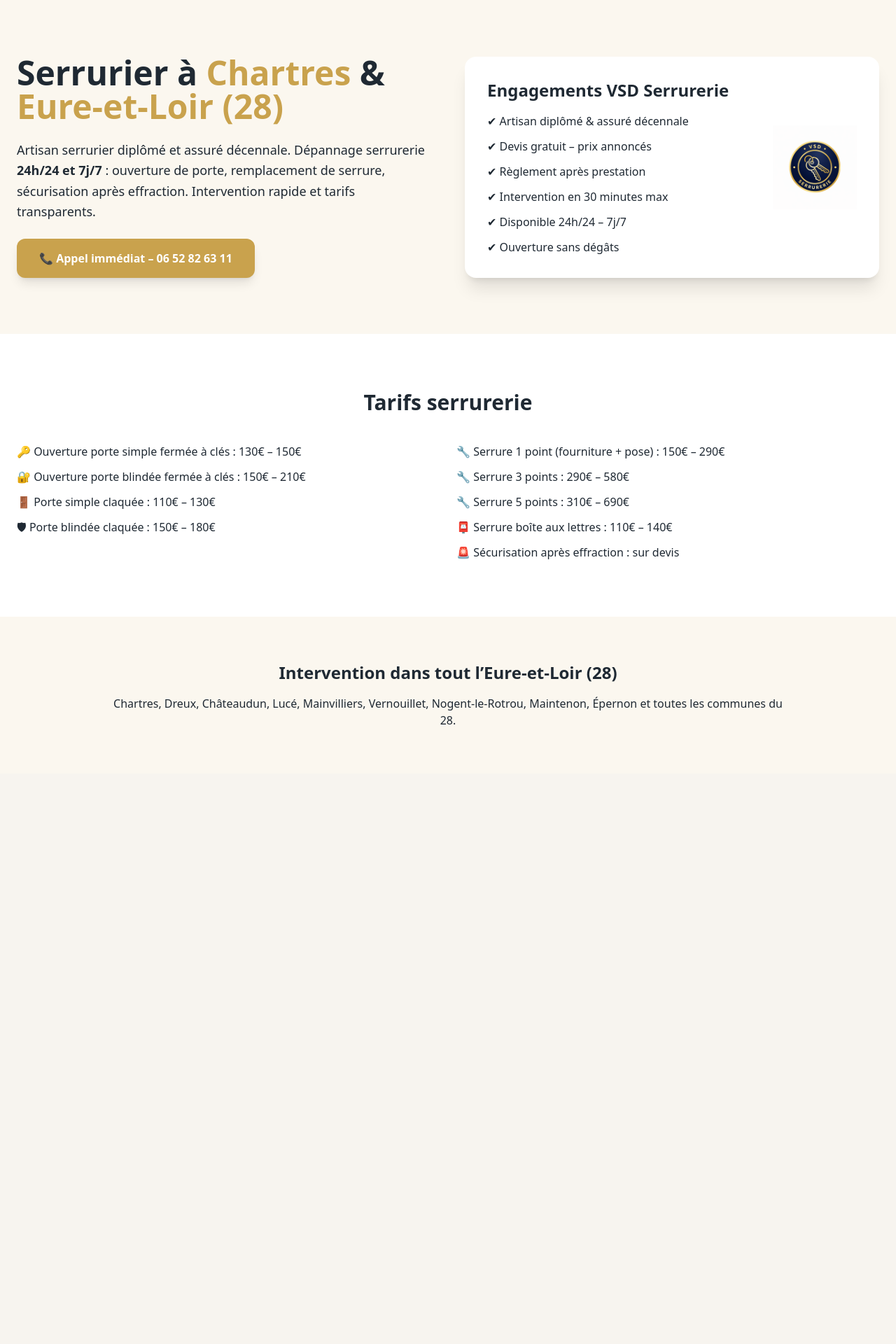
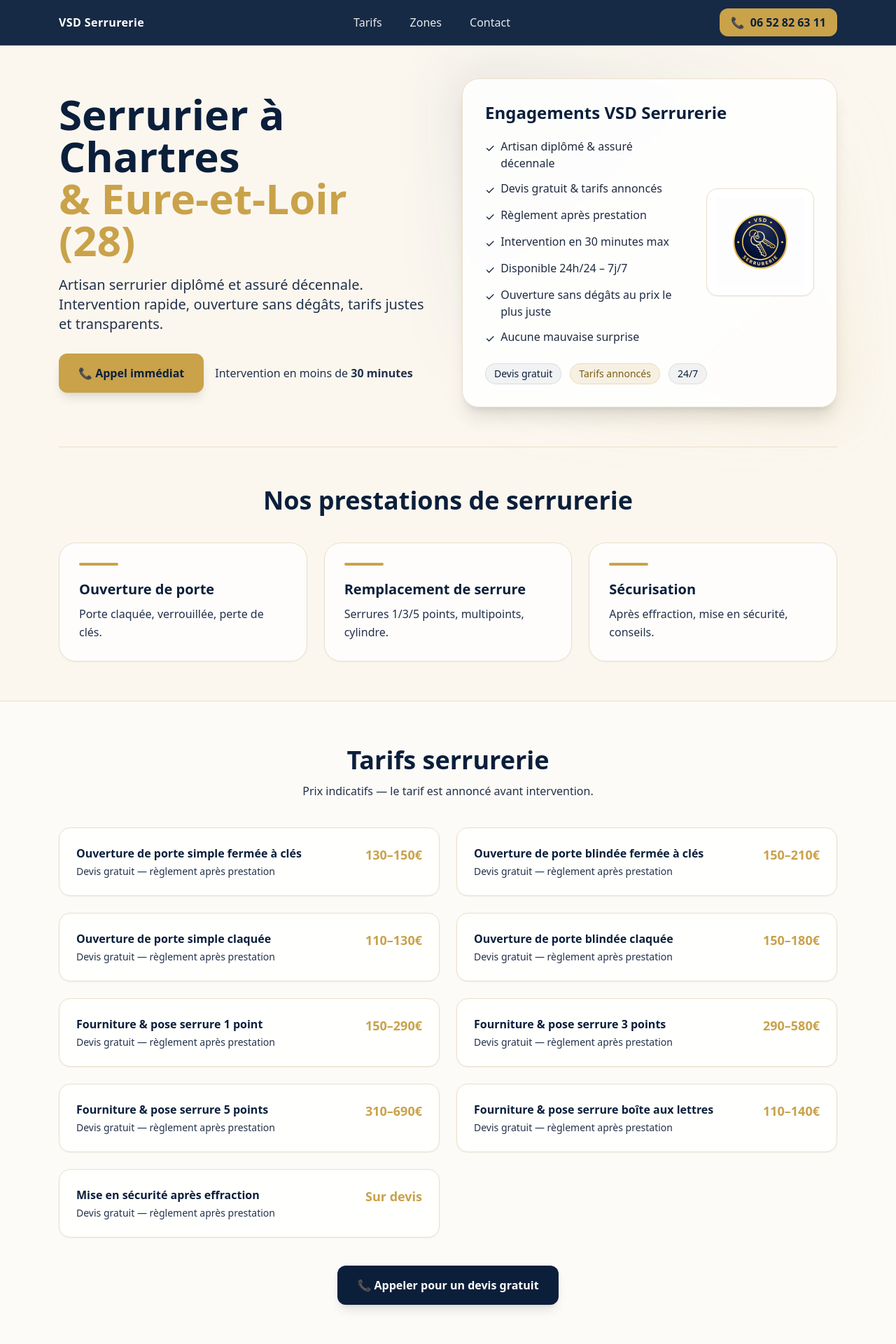
Before and after one commit to vsd-errurerie/vsd-serrurerie, a Next.js app: page / in a window 1280 px wide. Shown: the top 1920 px of the page at 70% size. Before the commit the page ends 1105 px from the top, so only its background shows below. Built offline with nearby package versions, Linux system fonts and the light colour scheme.

Commit message:
Update page.jsx

```diff
--- a/app/page.jsx
+++ b/app/page.jsx
@@ -1,102 +1,314 @@
 "use client";
 
-import Image from "next/image";
-
-export const metadata = {
-  title: "Serrurier à Chartres & Eure-et-Loir (28) – Dépannage 24h/24 | VSD Serrurerie",
-  description:
-    "VSD Serrurerie, artisan serrurier à Chartres et dans tout l’Eure-et-Loir (28). Dépannage 24h/24 et 7j/7, ouverture de porte sans dégâts, prix annoncés, intervention rapide.",
-};
+import React from "react";
 
 export default function HomePage() {
+  const [shrink, setShrink] = React.useState(false);
+
+  React.useEffect(() => {
+    const onScroll = () => setShrink(window.scrollY > 18);
+    onScroll();
+    window.addEventListener("scroll", onScroll, { passive: true });
+    return () => window.removeEventListener("scroll", onScroll);
+  }, []);
+
+  const phone = "06 52 82 63 11";
+  const phoneHref = "tel:0652826311";
+
+  const tarifs = [
+    { title: "Ouverture de porte simple fermée à clés", price: "130–150€" },
+    { title: "Ouverture de porte blindée fermée à clés", price: "150–210€" },
+    { title: "Ouverture de porte simple claquée", price: "110–130€" },
+    { title: "Ouverture de porte blindée claquée", price: "150–180€" },
+    { title: "Fourniture & pose serrure 1 point", price: "150–290€" },
+    { title: "Fourniture & pose serrure 3 points", price: "290–580€" },
+    { title: "Fourniture & pose serrure 5 points", price: "310–690€" },
+    { title: "Fourniture & pose serrure boîte aux lettres", price: "110–140€" },
+    { title: "Mise en sécurité après effraction", price: "Sur devis" },
+  ];
+
+  const engagements = [
+    "Artisan diplômé & assuré décennale",
+    "Devis gratuit & tarifs annoncés",
+    "Règlement après prestation",
+    "Intervention en 30 minutes max",
+    "Disponible 24h/24 – 7j/7",
+    "Ouverture sans dégâts au prix le plus juste",
+    "Aucune mauvaise surprise",
+  ];
+
   return (
-    <main className="bg-[#fbf7ef] text-[#1f2933]">
+    <div className="min-h-screen bg-[#fbf7ef] text-[#0b1220]">
+      {/* HEADER */}
+      <header
+        className={[
+          "fixed top-0 left-0 right-0 z-50",
+          "border-b border-white/10",
+          "bg-[#0B1F3B]/95 backdrop-blur-md",
+          "transition-all duration-300",
+          shrink ? "py-2 shadow-lg" : "py-3 shadow-sm",
+        ].join(" ")}
+      >
+        <div className="mx-auto max-w-6xl px-5 flex items-center justify-between">
+          {/* Brand */}
+          <div className="flex items-center gap-3">
+            <span className="text-white font-semibold tracking-wide">
+              VSD Serrurerie
+            </span>
+          </div>
+
+          {/* Nav */}
+          <nav className="hidden md:flex items-center gap-10 text-white/90 font-medium">
+            <a href="#tarifs" className="hover:text-white transition">
+              Tarifs
+            </a>
+            <a href="#zones" className="hover:text-white transition">
+              Zones
+            </a>
+            <a href="#contact" className="hover:text-white transition">
+              Contact
+            </a>
+          </nav>
+
+          {/* Phone CTA */}
+          <a
+            href={phoneHref}
+            className="inline-flex items-center gap-2 rounded-xl px-4 py-2 font-semibold
+                       bg-[#C9A24A] text-[#0B1F3B] shadow hover:opacity-95 active:scale-[0.99] transition"
+          >
+            📞 <span>{phone}</span>
+          </a>
+        </div>
+      </header>
+
       {/* HERO */}
-      <section className="max-w-7xl mx-auto px-6 py-20 grid md:grid-cols-2 gap-12 items-center">
-        <div>
-          <h1 className="text-4xl md:text-5xl font-extrabold leading-tight mb-6">
-            Serrurier à <span className="text-[#c9a24d]">Chartres</span> &{" "}
-            <span className="text-[#c9a24d]">Eure-et-Loir (28)</span>
+      <section className="pt-24 md:pt-28">
+        <div className="mx-auto max-w-6xl px-5">
+          <div className="grid md:grid-cols-2 gap-10 items-center">
+            {/* Left */}
+            <div className="animate-[fadeIn_.6s_ease-out]">
+              <h1 className="text-4xl md:text-6xl font-extrabold leading-tight text-[#0B1F3B]">
+                Serrurier à Chartres
+                <br />
+                <span className="text-[#C9A24A]">&amp; Eure-et-Loir (28)</span>
               </h1>
 
-          <p className="text-lg mb-6 leading-relaxed">
-            Artisan serrurier diplômé et assuré décennale. Dépannage serrurerie
-            <strong> 24h/24 et 7j/7</strong> : ouverture de porte, remplacement de
-            serrure, sécurisation après effraction. Intervention rapide et
-            tarifs transparents.
+              <p className="mt-5 text-lg md:text-xl text-[#22314a] leading-relaxed max-w-xl">
+                Artisan serrurier diplômé et assuré décennale. Intervention rapide,
+                ouverture sans dégâts, tarifs justes et transparents.
               </p>
 
+              <div className="mt-7 flex flex-col sm:flex-row gap-4 sm:items-center">
                 <a
-            href="tel:0652826311"
-            className="inline-flex items-center gap-2 bg-[#c9a24d] text-white px-8 py-4 rounded-xl shadow-lg hover:opacity-90 transition font-semibold"
+                  href={phoneHref}
+                  className="inline-flex items-center justify-center gap-2 rounded-xl px-7 py-4
+                             bg-[#C9A24A] text-[#0B1F3B] font-bold shadow-lg
+                             hover:opacity-95 active:scale-[0.99] transition"
                 >
-            📞 Appel immédiat – 06 52 82 63 11
+                  📞 Appel immédiat
                 </a>
+                <span className="text-[#22314a]">
+                  Intervention en moins de <b>30 minutes</b>
+                </span>
+              </div>
             </div>
 
-        {/* ENGAGEMENTS */}
-        <div className="bg-white rounded-2xl shadow-xl p-8 flex gap-6 items-center">
-          <div className="flex-1">
-            <h2 className="text-2xl font-bold mb-4">
+            {/* Right / Engagements card */}
+            <div className="relative">
+              <div className="absolute -inset-4 rounded-[28px] bg-gradient-to-br from-[#0B1F3B]/10 via-transparent to-[#C9A24A]/15 blur-2xl" />
+              <div className="relative bg-white/90 border border-[#eadfca] rounded-3xl shadow-xl p-7 md:p-8">
+                <h2 className="text-2xl font-extrabold text-[#0B1F3B]">
                   Engagements VSD Serrurerie
                 </h2>
-            <ul className="space-y-3">
-              <li>✔ Artisan diplômé & assuré décennale</li>
-              <li>✔ Devis gratuit – prix annoncés</li>
-              <li>✔ Règlement après prestation</li>
-              <li>✔ Intervention en 30 minutes max</li>
-              <li>✔ Disponible 24h/24 – 7j/7</li>
-              <li>✔ Ouverture sans dégâts</li>
+
+                <div className="mt-5 grid grid-cols-1 sm:grid-cols-[1fr_auto] gap-6 items-center">
+                  <ul className="space-y-3 text-[#1f2b40]">
+                    {engagements.map((t) => (
+                      <li key={t} className="flex gap-2">
+                        <span className="mt-[2px] text-[#0B1F3B]">✓</span>
+                        <span>{t}</span>
+                      </li>
+                    ))}
                   </ul>
+
+                  {/* Logo */}
+                  <div className="flex justify-center sm:justify-end">
+                    <div className="rounded-2xl border border-[#eadfca] bg-white shadow-sm p-3">
+                      <img
+                        src="/logo.png"
+                        alt="Logo VSD Serrurerie"
+                        className="w-32 h-32 object-contain"
+                        loading="eager"
+                      />
+                    </div>
+                  </div>
                 </div>
 
-          <Image
-            src="/logo.png"
-            alt="VSD Serrurerie – Artisan serrurier"
-            width={120}
-            height={120}
-            className="hidden md:block"
-          />
+                <div className="mt-6 flex flex-wrap gap-3">
+                  <span className="px-3 py-1 rounded-full bg-[#0B1F3B]/5 text-[#0B1F3B] text-sm border border-[#0B1F3B]/10">
+                    Devis gratuit
+                  </span>
+                  <span className="px-3 py-1 rounded-full bg-[#C9A24A]/15 text-[#7a5c18] text-sm border border-[#C9A24A]/25">
+                    Tarifs annoncés
+                  </span>
+                  <span className="px-3 py-1 rounded-full bg-[#0B1F3B]/5 text-[#0B1F3B] text-sm border border-[#0B1F3B]/10">
+                    24/7
+                  </span>
+                </div>
+              </div>
+            </div>
+          </div>
+
+          {/* Divider */}
+          <div className="mt-14 border-t border-[#eadfca]" />
+        </div>
+      </section>
+
+      {/* PRESTATIONS */}
+      <section className="py-14">
+        <div className="mx-auto max-w-6xl px-5">
+          <h2 className="text-3xl md:text-4xl font-extrabold text-[#0B1F3B] text-center">
+            Nos prestations de serrurerie
+          </h2>
+
+          <div className="mt-10 grid grid-cols-1 md:grid-cols-3 gap-6">
+            {[
+              {
+                title: "Ouverture de porte",
+                desc: "Porte claquée, verrouillée, perte de clés.",
+              },
+              {
+                title: "Remplacement de serrure",
+                desc: "Serrures 1/3/5 points, multipoints, cylindre.",
+              },
+              {
+                title: "Sécurisation",
+                desc: "Après effraction, mise en sécurité, conseils.",
+              },
+            ].map((c) => (
+              <div
+                key={c.title}
+                className="group rounded-3xl border border-[#eadfca] bg-white/80 shadow-sm p-7
+                           hover:shadow-lg transition"
+              >
+                <div className="h-1 w-14 rounded-full bg-[#C9A24A] mb-5 group-hover:w-20 transition-all" />
+                <h3 className="text-xl font-extrabold text-[#0B1F3B]">
+                  {c.title}
+                </h3>
+                <p className="mt-2 text-[#22314a] leading-relaxed">{c.desc}</p>
+              </div>
+            ))}
+          </div>
         </div>
       </section>
 
       {/* TARIFS */}
-      <section id="tarifs" className="bg-white py-20">
-        <div className="max-w-7xl mx-auto px-6">
-          <h2 className="text-3xl font-bold mb-10 text-center">
+      <section id="tarifs" className="py-16 bg-white/50 border-y border-[#eadfca]">
+        <div className="mx-auto max-w-6xl px-5">
+          <h2 className="text-3xl md:text-4xl font-extrabold text-[#0B1F3B] text-center">
             Tarifs serrurerie
           </h2>
+          <p className="mt-3 text-center text-[#22314a]">
+            Prix indicatifs — le tarif est annoncé avant intervention.
+          </p>
 
-          <div className="grid md:grid-cols-2 gap-6">
-            <ul className="space-y-3">
-              <li>🔑 Ouverture porte simple fermée à clés : 130€ – 150€</li>
-              <li>🔐 Ouverture porte blindée fermée à clés : 150€ – 210€</li>
-              <li>🚪 Porte simple claquée : 110€ – 130€</li>
-              <li>🛡 Porte blindée claquée : 150€ – 180€</li>
-            </ul>
-            <ul className="space-y-3">
-              <li>🔧 Serrure 1 point (fourniture + pose) : 150€ – 290€</li>
-              <li>🔧 Serrure 3 points : 290€ – 580€</li>
-              <li>🔧 Serrure 5 points : 310€ – 690€</li>
-              <li>📮 Serrure boîte aux lettres : 110€ – 140€</li>
-              <li>🚨 Sécurisation après effraction : sur devis</li>
-            </ul>
+          <div className="mt-10 grid grid-cols-1 md:grid-cols-2 gap-6">
+            {tarifs.map((t) => (
+              <div
+                key={t.title}
+                className="rounded-2xl border border-[#eadfca] bg-white/90 p-6 shadow-sm
+                           hover:shadow-md transition"
+              >
+                <div className="flex items-start justify-between gap-4">
+                  <div>
+                    <h3 className="font-bold text-[#0B1F3B]">{t.title}</h3>
+                    <p className="mt-1 text-sm text-[#22314a]">
+                      Devis gratuit — règlement après prestation
+                    </p>
+                  </div>
+                  <div className="shrink-0 font-extrabold text-[#C9A24A] text-lg">
+                    {t.price}
+                  </div>
+                </div>
+              </div>
+            ))}
+          </div>
+
+          <div className="mt-10 text-center">
+            <a
+              href={phoneHref}
+              className="inline-flex items-center justify-center gap-2 rounded-xl px-7 py-4
+                         bg-[#0B1F3B] text-white font-bold shadow-lg
+                         hover:opacity-95 active:scale-[0.99] transition"
+            >
+              📞 Appeler pour un devis gratuit
+            </a>
           </div>
         </div>
       </section>
 
-      {/* ZONE */}
-      <section className="py-16 bg-[#fbf7ef]">
-        <div className="max-w-5xl mx-auto px-6 text-center">
-          <h2 className="text-2xl font-bold mb-4">
-            Intervention dans tout l’Eure-et-Loir (28)
+      {/* ZONES */}
+      <section id="zones" className="py-16">
+        <div className="mx-auto max-w-6xl px-5 text-center">
+          <h2 className="text-3xl md:text-4xl font-extrabold text-[#0B1F3B]">
+            Zones d’intervention (28)
           </h2>
-          <p>
-            Chartres, Dreux, Châteaudun, Lucé, Mainvilliers, Vernouillet,
-            Nogent-le-Rotrou, Maintenon, Épernon et toutes les communes du 28.
+          <p className="mt-4 text-[#22314a] max-w-3xl mx-auto">
+            Chartres • Lucé • Mainvilliers • Lèves • Luisant • Dreux • Vernouillet •
+            Nogent-le-Rotrou • Châteaudun • Maintenon • Épernon • et toutes les communes du 28.
+          </p>
+
+          <div className="mt-8">
+            <a
+              href="/ville/chartres"
+              className="inline-flex items-center gap-2 font-semibold text-[#0B1F3B] underline decoration-[#C9A24A] decoration-2 underline-offset-4 hover:opacity-80 transition"
+            >
+              Voir la page Chartres →
+            </a>
+          </div>
+        </div>
+      </section>
+
+      {/* CONTACT */}
+      <section id="contact" className="py-16 bg-[#0B1F3B] text-white">
+        <div className="mx-auto max-w-6xl px-5 text-center">
+          <h2 className="text-3xl md:text-4xl font-extrabold">
+            Urgence serrurier — 24h/24 et 7j/7
+          </h2>
+          <p className="mt-4 text-white/85 max-w-2xl mx-auto">
+            Ouverture de porte, remplacement de serrure, sécurisation après effraction.
+            Intervention rapide et tarifs transparents.
+          </p>
+
+          <div className="mt-8">
+            <a
+              href={phoneHref}
+              className="inline-flex items-center justify-center gap-2 rounded-xl px-8 py-4
+                         bg-[#C9A24A] text-[#0B1F3B] font-extrabold shadow-lg
+                         hover:opacity-95 active:scale-[0.99] transition"
+            >
+              📞 Appel urgent — {phone}
+            </a>
+          </div>
+
+          <p className="mt-6 text-white/70 text-sm">
+            Artisan diplômé et assuré décennale — devis gratuit — règlement après prestation.
           </p>
         </div>
       </section>
-    </main>
+
+      {/* FOOTER */}
+      <footer className="py-10 text-center text-sm text-[#22314a]">
+        © {new Date().getFullYear()} VSD Serrurerie — Serrurier à Chartres & Eure-et-Loir (28)
+      </footer>
+
+      {/* small keyframes */}
+      <style jsx global>{`
+        @keyframes fadeIn {
+          from { opacity: 0; transform: translateY(8px); }
+          to { opacity: 1; transform: translateY(0); }
+        }
+      `}</style>
+    </div>
   );
 }
```
Lines whose indentation alone changed are shown as unchanged.
